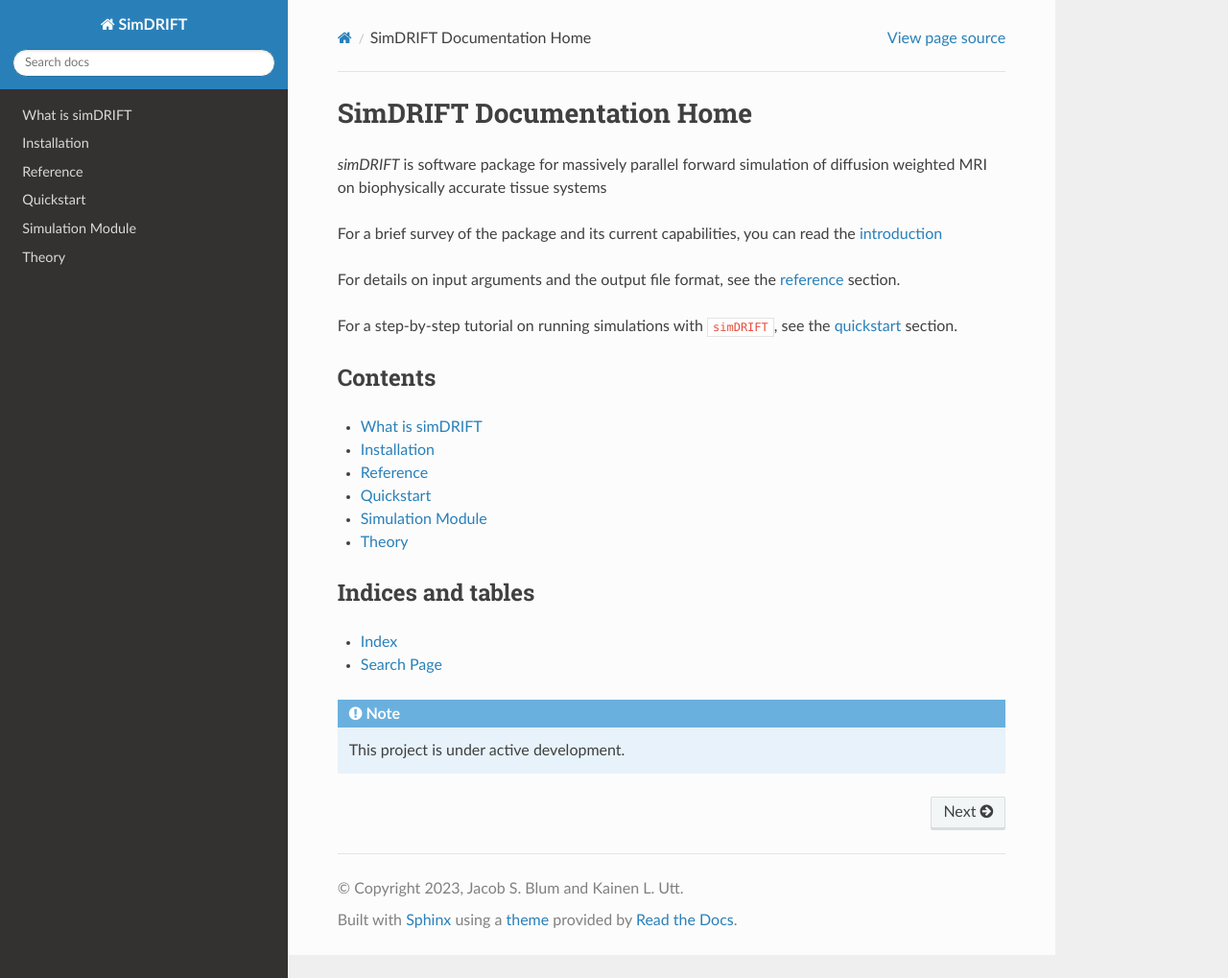
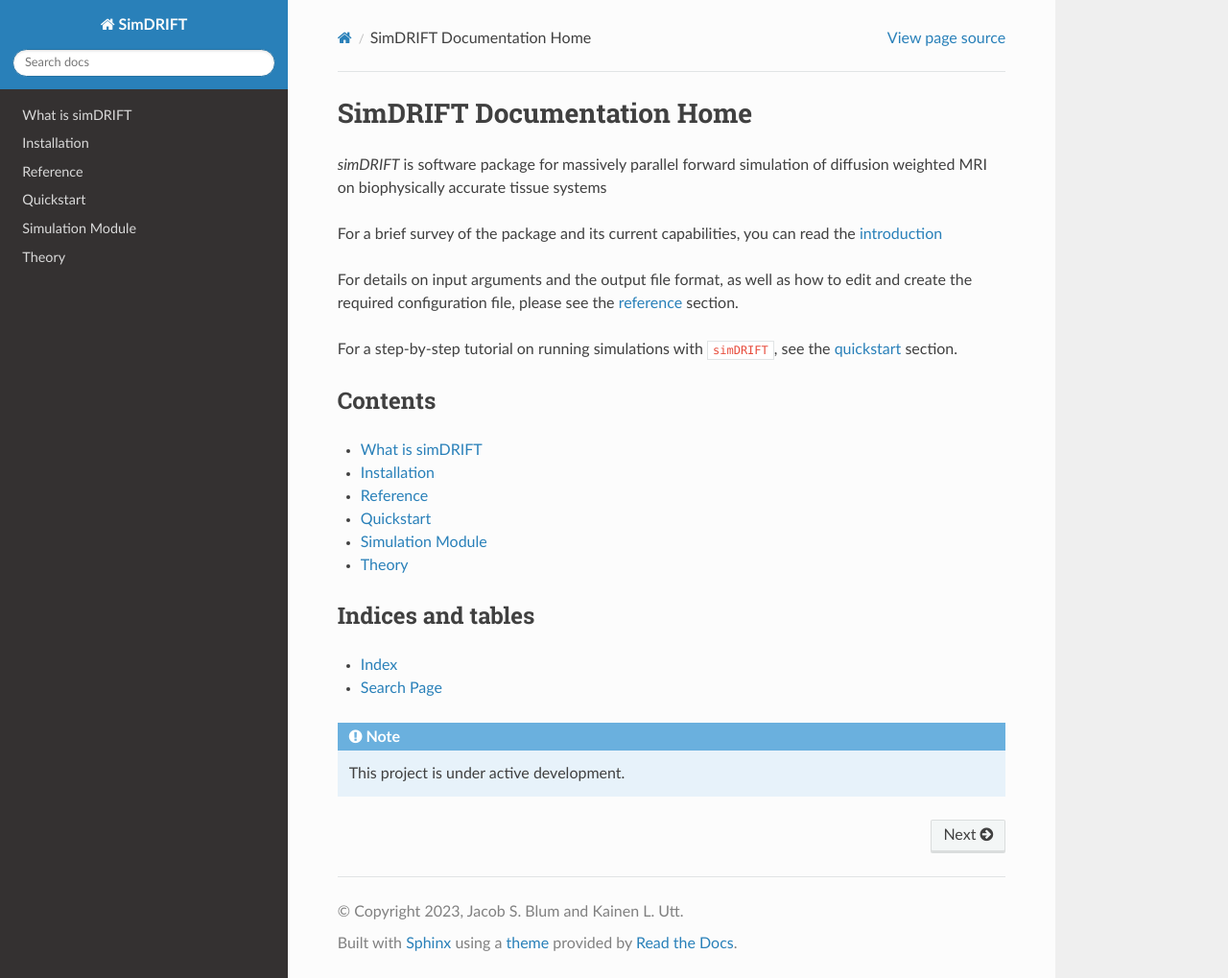
Before and after one commit to jacobblum/simDRIFT, a Sphinx documentation site: the page built from docs/source/index.rst, in a window 1280 px wide and 1019 px high. Shown: the whole window at 96% size. Built offline with Sphinx 7.4.7 and the Read the Docs theme 2.0.0, drawn with Linux system fonts in a browser that asks for light colours.

Commit message:
Update index.rst

```diff
--- a/docs/source/index.rst
+++ b/docs/source/index.rst
@@ -10,13 +10,13 @@
 *simDRIFT* is software package for massively parallel forward simulation of diffusion weighted MRI on biophysically accurate tissue systems
 
 For a brief survey of the package and its current capabilities, you can read
-the `introduction <https://numba.pydata.org/numba-doc/latest/user/installing.html>`_
+the `introduction <https://simdrift.readthedocs.io/en/latest/introduction/index.html>`_
 
-For details on input arguments and the output file format,
-see the `reference <https://numba.pydata.org/numba-doc/latest/user/installing.html>`_  section.
+For details on input arguments and the output file format, as well as how to edit and create the required configuration file, please
+see the `reference <https://simdrift.readthedocs.io/en/latest/reference/index.html>`_  section.
 
 For a step-by-step tutorial on running simulations with ``simDRIFT``, see the
-`quickstart <https://numba.pydata.org/numba-doc/latest/user/installing.html>`_  section.
+`quickstart <https://simdrift.readthedocs.io/en/latest/quickstart/index.html>`_  section.
 
 Contents
 ----------------------
```
